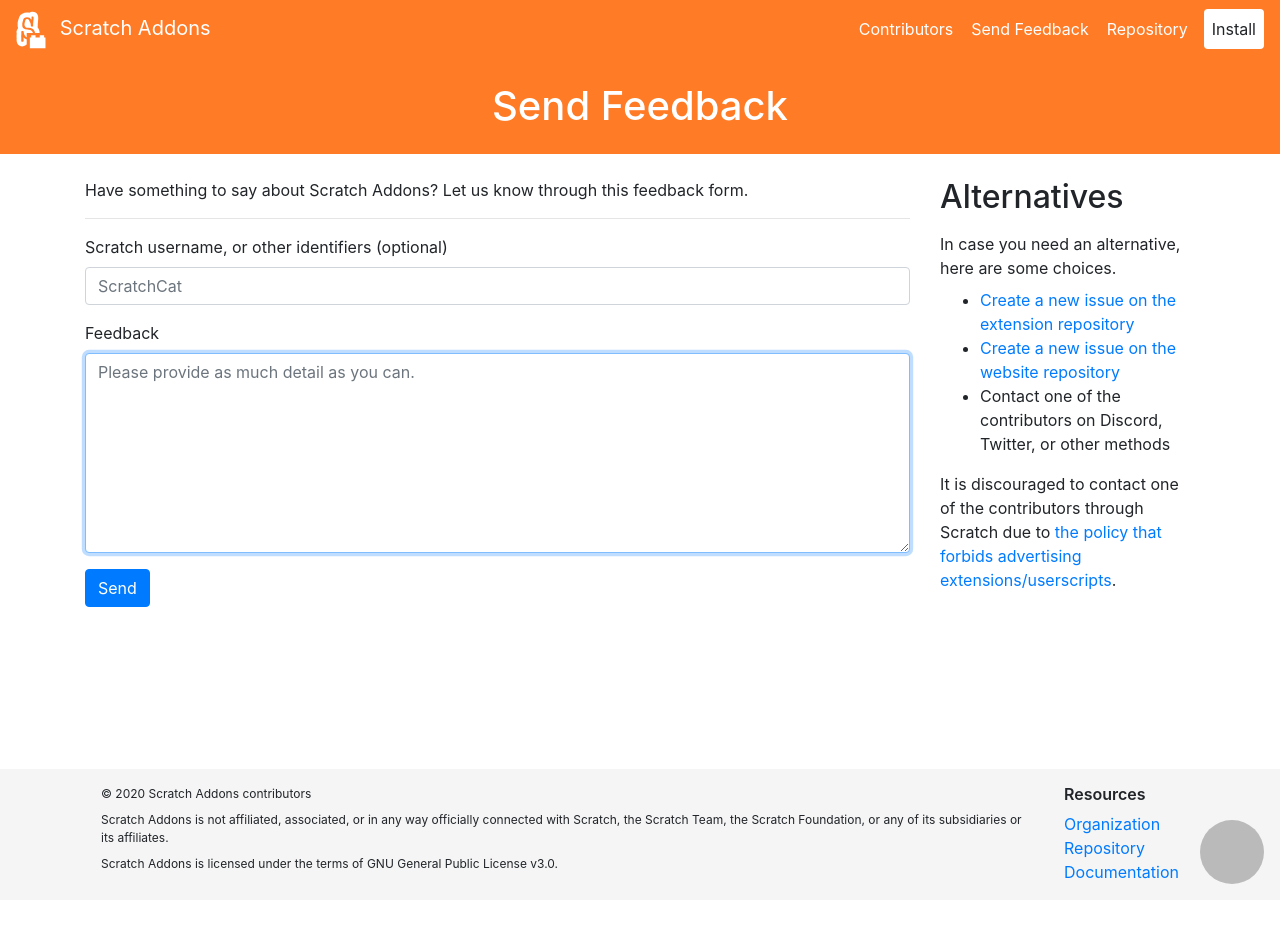
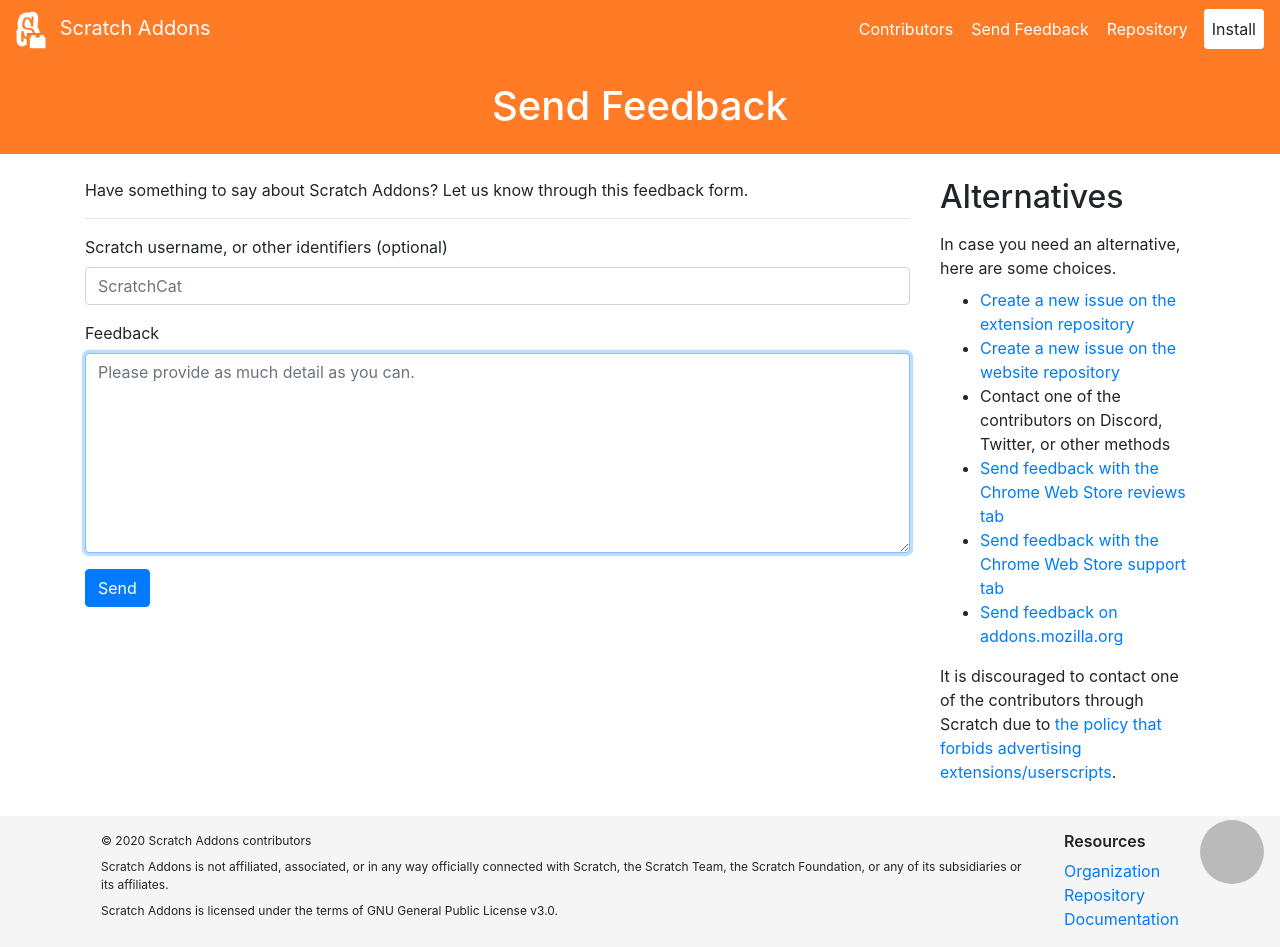
Before and after one commit to ScratchAddons/website, a Jekyll site: the page built from site/feedback.html, in a window 1280 px wide. Built offline with Jekyll 4.4.1, drawn with Linux system fonts in a browser that asks for light colours; before the commit the page ends 900 px from its top, so only the background shows below that.

Commit message:
Add more feedback alternatives
Should the link to addons.mozilla.org be there?

```diff
--- a/site/feedback.html
+++ b/site/feedback.html
@@ -35,6 +35,12 @@
 				<li><a href="https://github.com/ScratchAddons/website/issues">Create a new issue on the website repository</a>
 				</li>
 				<li>Contact one of the contributors on Discord, Twitter, or other methods</li>
+				<li><a href="https://chrome.google.com/webstore/detail/fbeffbjdlemaoicjdapfpikkikjoneco/reviews">Send feedback with the Chrome Web Store reviews tab</a>
+				</li>
+				<li><a href="https://chrome.google.com/webstore/detail/fbeffbjdlemaoicjdapfpikkikjoneco/support">Send feedback with the Chrome Web Store support tab</a>
+				</li>
+				<li><a href="https://addons.mozilla.org/firefox/addon/scratch-messaging-extension/reviews/">Send feedback on addons.mozilla.org</a>
+				</li>
 			</ul>
 			<p>It is discouraged to contact one of the contributors through Scratch due to <a href="https://scratch.mit.edu/discuss/post/2907564/">the policy that forbids advertising extensions/userscripts</a>.</p>
 		</div>
```
